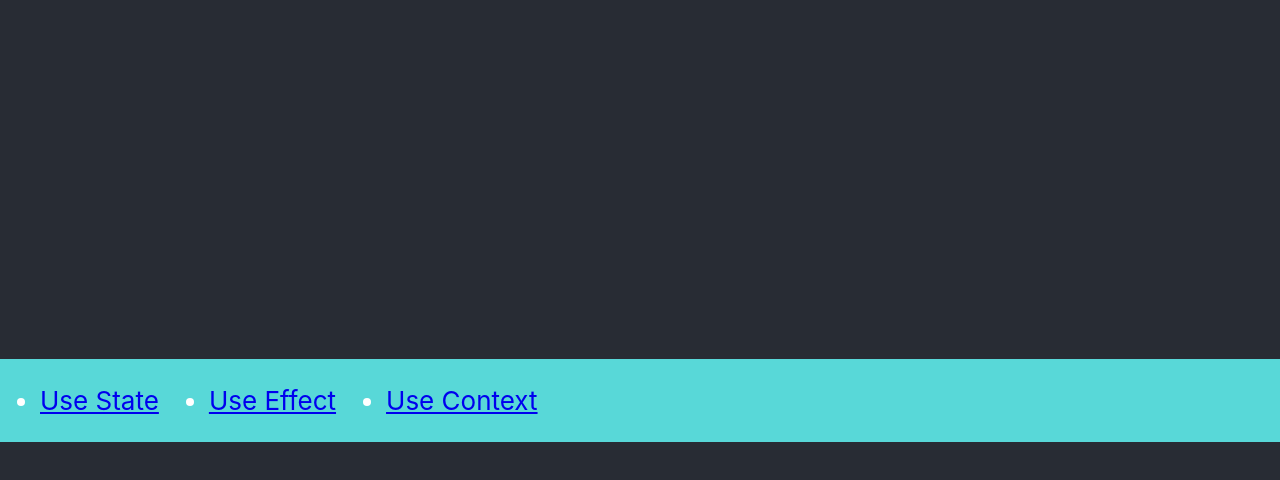
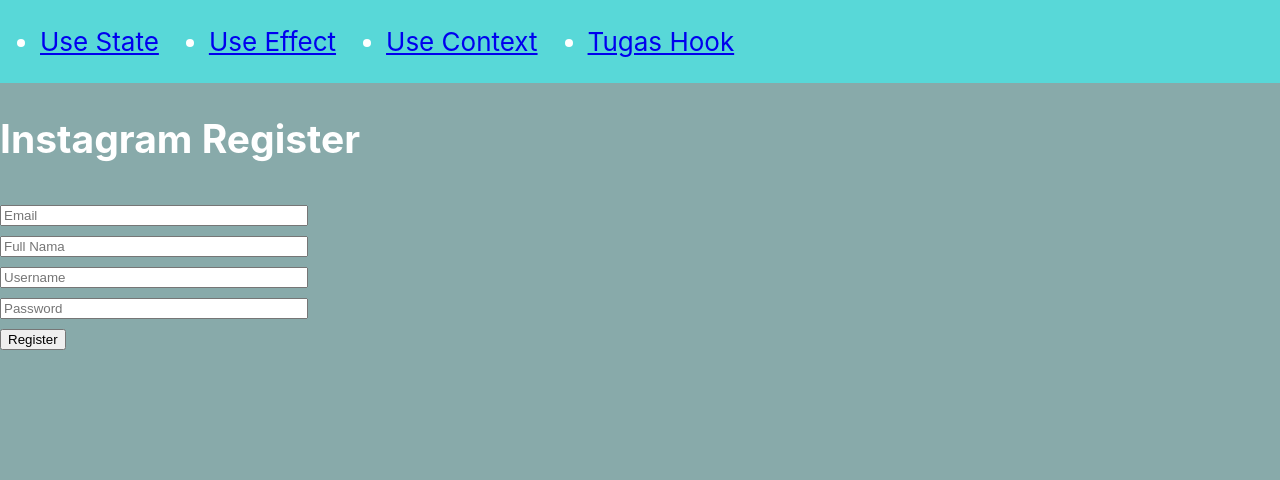
Before and after one commit to alifnabilm/Tugasmodul4, a React (Create React App) app: page /tugas-hook in a window 1280 px wide. Shown: the top 480 px of the page. Built offline with nearby package versions, Linux system fonts and the light colour scheme.

Commit message:
nambah folder tugas-hook

```diff
--- a/src/App.js
+++ b/src/App.js
@@ -1,7 +1,7 @@
 import logo from "./logo.svg";
 import "./App.css";
 import React from "react";
-
+import TugasHook from "./tugas-hook";
 import { BrowserRouter as Router, Routes, Route, Link } from "react-router-dom";
 
 import Counter from "./learn-useState/Counter";
@@ -26,6 +26,9 @@ function App() {
             <li className="li">
               <Link to="/context">Use Context</Link>
             </li>
+            <li className="li">
+              <Link to="/tugas-hook">Tugas Hook</Link>
+            </li>
           </ul>
         </nav>
     <ProviderContext
@@ -38,6 +41,7 @@ function App() {
           <Route path="/" exact element={<Counter />} />
           <Route path="/effect" exact element={<Effect />} />
           <Route path="/context" exact element={<Context />} />
+          <Route path="/tugas-hook" exact element={<TugasHook />} />
         </Routes>
       </ProviderContext>
       </div>
--- /dev/null
+++ b/src/tugas-hook/index.js
@@ -0,0 +1,102 @@
+import React from "react";
+
+function Hooks() {
+  const [data, setData] = React.useState({
+    email: "",
+    name: "",
+    username: "",
+    password: "",
+  });
+  const Ref1 = React.useRef();
+  const Ref2 = React.useRef();
+  const Ref3 = React.useRef();
+  const Ref4 = React.useRef();
+
+  function handleCheck() {
+    if (data.email === "") {
+      alert("Email harus diisi");
+      Ref1.current.focus();
+    } else if (data.name === "") {
+      alert("Nama harus diisi");
+      Ref2.current.focus();
+    } else if (data.username === "") {
+      alert("Username harus diisi");
+      Ref3.current.focus();
+    } else if (data.password === "") {
+      alert("Passowrd harus diisi");
+      Ref4.current.focus();
+    } else {
+      setData({
+        ...data,
+        ["email"]: "",
+        ["name"]: "",
+        ["username"]: "",
+        ["password"]: "",
+      });
+      alert(
+        "Selamat data anda lengkap, silahkan isi ulang pada website instagram!"
+      );
+      window.location.replace(
+        "https://www.instagram.com/accounts/emailsignup/"
+      );
+    }
+  }
+
+  return (
+    <div
+      style={{
+        backgroundColor: "#8aa",
+        flex: 1,
+        width: "100%",
+        alignItems: "center",
+      }}
+    >
+      <h2>Instagram Register</h2>
+      <input
+        type="email"
+        style={{ width: 300 }}
+        ref={Ref1}
+        value={data.email}
+        placeholder="Email"
+        onChange={(value) =>
+          setData({ ...data, ["email"]: value.target.value })
+        }
+      />
+      <br />
+      <input
+        type="text"
+        style={{ width: 300 }}
+        ref={Ref2}
+        value={data.name}
+        placeholder="Full Nama"
+        onChange={(value) => setData({ ...data, ["name"]: value.target.value })}
+      />
+      <br />
+      <input
+        type="text"
+        style={{ width: 300 }}
+        ref={Ref3}
+        value={data.username}
+        placeholder="Username"
+        onChange={(value) =>
+          setData({ ...data, ["username"]: value.target.value })
+        }
+      />
+      <br />
+      <input
+        type="password"
+        style={{ width: 300 }}
+        ref={Ref4}
+        value={data.password}
+        placeholder="Password"
+        onChange={(value) =>
+          setData({ ...data, ["password"]: value.target.value })
+        }
+      />
+      <br />
+      <input type="button" value="Register" onClick={() => handleCheck()} />
+    </div>
+  );
+}
+
+export default Hooks;
```
